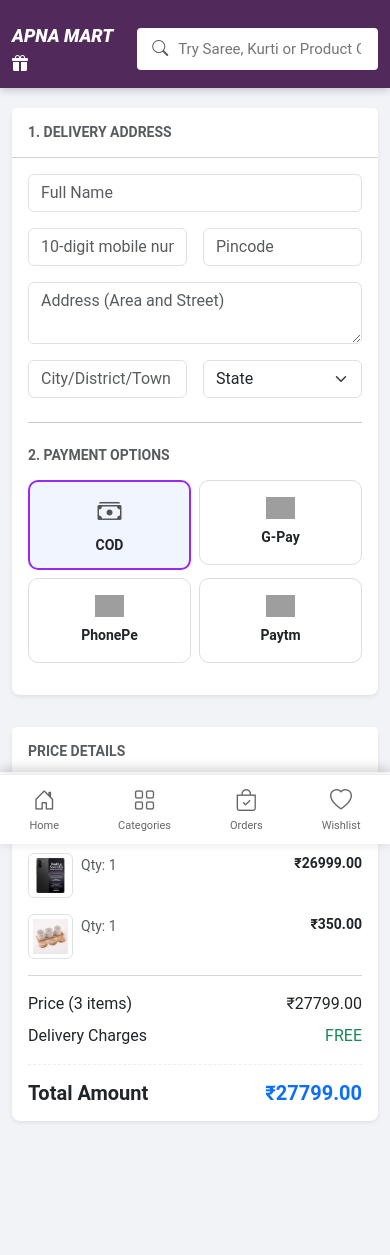
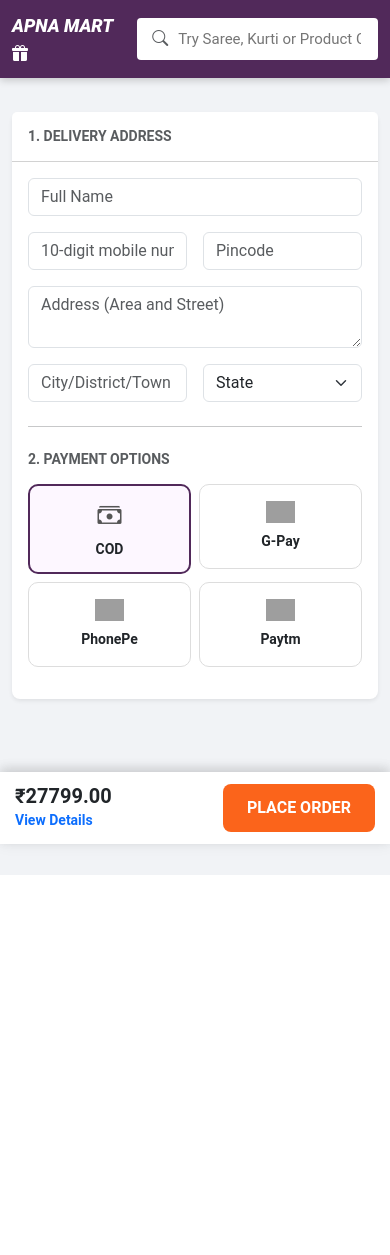
Before and after one commit to etishagodle14-a11y/shopping-website, a Django app: page /checkout/ in a window 390 px wide. After the commit the page ends 875 px from the top, so only its background shows below. Run offline with Django 5.2, Linux system fonts and the light colour scheme; a user stored in the database is signed in; data comes from the database, SQL or seed files in the repository; grey boxes are pictures that could not be loaded.

Commit message:
Checkout button and mobile login fix

```diff
--- a/ebook/templates/ebook/base.html
+++ b/ebook/templates/ebook/base.html
@@ -21,7 +21,6 @@
             box-shadow: 0 2px 8px rgba(0,0,0,0.2);
         }
 
-        /* Desktop: Everything in One Line */
         .header-flex {
             display: flex;
             align-items: center;
@@ -87,7 +86,8 @@
         @media (max-width: 991px) {
             .header-icons { display: none; }
             .bottom-nav { display: flex; }
-            body { padding-bottom: 75px; } /* Space for bottom nav */
+            /* FIXED: Extra padding taaki checkout button na chhupe */
+            body { padding-bottom: 90px !important; }
             .logo { font-size: 18px; min-width: auto; }
             .main-body { padding-top: 10px; }
         }
@@ -109,8 +109,9 @@
                 <a href="{% url 'offer_zone' %}" class="nav-icon-item"><i class="bi bi-lightning-charge"></i>Offers</a>
                 <a href="{% url 'view_wishlist' %}" class="nav-icon-item"><i class="bi bi-heart"></i>Wishlist</a>
                 <a href="{% url 'view_cart' %}" class="nav-icon-item"><i class="bi bi-cart3"></i>Cart</a>
+
                 {% if user.is_authenticated %}
-                <a href="{% url 'my_orders' %}" class="nav-icon-item"><i class="bi bi-person"></i>Profile</a>
+                <a href="{% url 'my_orders' %}" class="nav-icon-item"><i class="bi bi-bag-check"></i>Orders</a>
                 <a href="{% url 'logout' %}" class="nav-icon-item"><i class="bi bi-power text-danger"></i>Exit</a>
                 {% else %}
                 <a href="{% url 'login' %}" class="nav-icon-item"><i class="bi bi-person-circle"></i>Login</a>
@@ -124,7 +125,12 @@
     <a href="/" class="bottom-nav-item"><i class="bi bi-house-door"></i>Home</a>
     <a href="{% url 'all_products' %}?mode=categories" class="bottom-nav-item"><i class="bi bi-grid"></i>Categories</a>
     <a href="{% url 'my_orders' %}" class="bottom-nav-item"><i class="bi bi-bag-check"></i>Orders</a>
+
+    {% if user.is_authenticated %}
     <a href="{% url 'view_wishlist' %}" class="bottom-nav-item"><i class="bi bi-heart"></i>Wishlist</a>
+    {% else %}
+    <a href="{% url 'login' %}" class="bottom-nav-item"><i class="bi bi-person-circle"></i>Account</a>
+    {% endif %}
 </nav>
 
 <div class="main-body">
@@ -134,8 +140,9 @@
 <script src="https://cdn.jsdelivr.net/npm/bootstrap@5.3.0/dist/js/bootstrap.bundle.min.js"></script>
 
 <script>
+    // URL ke hisaab se active class lagane ke liye
     document.querySelectorAll('.bottom-nav-item').forEach(link => {
-        if(link.href === window.location.href){
+        if(window.location.href.includes(link.href)){
             link.classList.add('active');
         }
     });
--- a/ebook/templates/ebook/checkout.html
+++ b/ebook/templates/ebook/checkout.html
@@ -26,14 +26,14 @@
     .payment-radio-hidden { display: none; }
 
     input[type="radio"]:checked + .payment-card {
-        border: 2px solid #9928f0ff;
-        background: #f0f5ff;
+        border: 2px solid #51295a;
+        background: #fdf7ff;
     }
 
     .payment-card img { height: 22px; margin-bottom: 8px; object-fit: contain; }
     .payment-card i { font-size: 24px; margin-bottom: 5px; color: #555; }
 
-    /* Mobile Responsive Logic */
+    /* Mobile Fixed Bottom Section */
     @media (max-width: 768px) {
         .mobile-fixed-btn {
             position: fixed;
@@ -43,15 +43,12 @@
             padding: 12px 15px;
             background: white;
             box-shadow: 0 -4px 10px rgba(0,0,0,0.1);
-            z-index: 1050;
+            z-index: 2005; /* Bottom Nav se upar rakhne ke liye */
             display: flex;
             align-items: center;
             justify-content: space-between;
         }
-        .price-info-mobile { display: block; }
-        body { padding-bottom: 90px; } /* Space for fixed button */
-        .container { padding-top: 10px !important; }
-        .sticky-summary { position: static !important; margin-bottom: 20px; }
+        body { padding-bottom: 120px !important; }
     }
 
     @media (min-width: 769px) {
@@ -59,9 +56,8 @@
         .price-info-mobile { display: none; }
     }
 
-    .btn-orange { background-color: #fb641b; color: white; font-weight: bold; border: none; padding: 12px; }
-    .btn-orange:hover { background-color: #f45101; color: white; }
-    .btn-success { background-color: #24a3b5; border: none; font-weight: bold; padding: 12px; }
+    .btn-orange { background-color: #fb641b; color: white; font-weight: bold; border: none; padding: 12px; border-radius: 8px; }
+    .btn-success { background-color: #28a745; border: none; font-weight: bold; padding: 12px; border-radius: 8px; }
 </style>
 
 <div class="container py-4">
@@ -102,7 +98,6 @@
                                     <option value="Rajasthan">Rajasthan</option>
                                     <option value="Uttar Pradesh">Uttar Pradesh</option>
                                     <option value="Gujrat">Gujrat</option>
-
                                 </select>
                             </div>
                         </div>
@@ -151,15 +146,14 @@
 
                         <div class="mobile-fixed-btn">
                             <div class="price-info-mobile">
-                                <h5 class="mb-0 fw-bold">₹{{ grand_total }}</h5>
+                                <h5 class="mb-0 fw-bold text-dark">₹{{ grand_total }}</h5>
                                 <small class="text-primary fw-bold" data-bs-toggle="collapse" data-bs-target="#priceDetails">View Details</small>
                             </div>
-                            <button type="submit" id="main-submit-btn" class="btn btn-orange px-4">CONFIRM ORDER</button>
+                            <button type="submit" id="main-submit-btn" class="btn btn-orange px-4">PLACE ORDER</button>
                             <button type="button" id="upi-pay-btn" style="display:none;" onclick="handlePayment()" class="btn btn-success px-4">PAY NOW</button>
                         </div>
                     </form>
-
-                    <div id="upi-confirm-section" style="display:none;" class="alert alert-info mt-4 text-center shadow-sm">
+                    <div id="upi-confirm-section" style="display:none;" class="alert alert-info mt-4 text-center">
                         <p class="mb-2 small fw-bold">Payment complete karne ke baad neeche click karein:</p>
                         <button type="button" onclick="finalizeOrder()" class="btn btn-dark btn-sm w-100">Yes, I Have Paid</button>
                     </div>
@@ -168,27 +162,11 @@
         </div>
 
         <div class="col-md-5">
-            <div class="card shadow-sm sticky-summary" id="priceDetails">
+            <div class="card shadow-sm sticky-summary collapse d-md-block" id="priceDetails">
                 <div class="card-header bg-white py-3">
                     <h6 class="mb-0 fw-bold text-muted text-uppercase" style="font-size: 14px;">Price Details</h6>
                 </div>
                 <div class="card-body">
-                    {% for item in cart_items %}
-                    <div class="d-flex justify-content-between align-items-start mb-3">
-                        <div class="d-flex">
-                            {% if item.product.image %}
-                                <img src="{{ item.product.image.url }}" style="width: 45px; height: 45px; object-fit: contain;" class="me-2 border rounded p-1 bg-white">
-                            {% endif %}
-                            <div>
-                                <p class="mb-0 small fw-bold text-truncate" style="max-width: 150px;">{{ item.product.brand.name }} {{ item.product.model_name }}</p>
-                                <small class="text-muted">Qty: {{ item.quantity }}</small>
-                            </div>
-                        </div>
-                        <span class="fw-bold small">₹{{ item.total_price_val }}</span>
-                    </div>
-                    {% endfor %}
-
-                    <hr class="text-muted">
                     <div class="d-flex justify-content-between mb-2">
                         <span>Price ({{ cart_items|length }} items)</span>
                         <span>₹{{ total }}</span>
@@ -197,7 +175,7 @@
                         <span>Delivery Charges</span>
                         <span class="text-success">{% if delivery_charge > 0 %}₹{{ delivery_charge }}{% else %}FREE{% endif %}</span>
                     </div>
-                    <hr style="border-top: 1px dashed #bbb;">
+                    <hr>
                     <div class="d-flex justify-content-between align-items-center">
                         <h5 class="fw-bold mb-0">Total Amount</h5>
                         <h5 class="fw-bold text-primary mb-0">₹{{ grand_total }}</h5>
@@ -208,18 +186,12 @@
     </div>
 </div>
 
-<div id="qrModal" class="modal fade" tabindex="-1" data-bs-backdrop="static">
+<div id="qrModal" class="modal fade" tabindex="-1">
     <div class="modal-dialog modal-dialog-centered modal-sm">
-        <div class="modal-content border-0 shadow-lg">
-            <div class="modal-body text-center p-4">
-                <h6 class="fw-bold mb-3">Scan to Pay ₹{{ grand_total }}</h6>
-                <div class="p-2 border rounded bg-white d-inline-block mb-3">
-                    <img src="https://api.qrserver.com/v1/create-qr-code/?size=180x180&data=upi://pay?pa=krishugodle@oksbi%26pn=ApnaMart%26am={{ grand_total }}%26cu=INR%26tn=OrderPayment" alt="QR Code">
-                </div>
-                <p class="small text-muted mb-3">Scan using any UPI App (GPay, PhonePe, etc.)</p>
-                <button type="button" onclick="finalizeOrder()" class="btn btn-success w-100">I Have Paid</button>
-                <button type="button" class="btn btn-link btn-sm text-muted mt-2 text-decoration-none" onclick="closeModal()">Cancel</button>
-            </div>
+        <div class="modal-content text-center p-4">
+            <h6 class="fw-bold mb-3">Scan to Pay ₹{{ grand_total }}</h6>
+            <img src="https://api.qrserver.com/v1/create-qr-code/?size=180x180&data=upi://pay?pa=krishugodle@oksbi%26pn=ApnaMart%26am={{ grand_total }}%26cu=INR" class="mb-3">
+            <button type="button" onclick="finalizeOrder()" class="btn btn-success w-100">I Have Paid</button>
         </div>
     </div>
 </div>
@@ -228,29 +200,22 @@
 function togglePaymentUI(method) {
     const mainBtn = document.getElementById('main-submit-btn');
     const upiBtn = document.getElementById('upi-pay-btn');
-    const confirmSection = document.getElementById('upi-confirm-section');
-
     if (method === 'UPI') {
         mainBtn.style.display = 'none';
         upiBtn.style.display = 'block';
     } else {
         mainBtn.style.display = 'block';
         upiBtn.style.display = 'none';
-        confirmSection.style.display = 'none';
     }
 }
 
 function handlePayment() {
-    const amount = "{{ grand_total }}";
-    const upiId = "krishugodle@oksbi";
-    const upiUrl = `upi://pay?pa=${upiId}&pn=Apna%20Mart&am=${amount}&cu=INR&tn=Order_Payment`;
-
+    const upiUrl = "upi://pay?pa=krishugodle@oksbi&pn=Apna Mart&am={{ grand_total }}&cu=INR";
     if (/Android|iPhone|iPad/i.test(navigator.userAgent)) {
         window.location.href = upiUrl;
         document.getElementById('upi-confirm-section').style.display = 'block';
     } else {
-        var myModal = new bootstrap.Modal(document.getElementById('qrModal'));
-        myModal.show();
+        new bootstrap.Modal(document.getElementById('qrModal')).show();
     }
 }
 
@@ -258,12 +223,6 @@ function finalizeOrder() {
     document.getElementById('transaction_id_input').value = "UPI_" + Date.now();
     document.getElementById('checkout-form').submit();
 }
-
-function closeModal() {
-    var myModalEl = document.getElementById('qrModal');
-    var modal = bootstrap.Modal.getInstance(myModalEl);
-    if (modal) modal.hide();
-}
 </script>
 
 {% endblock %}
```
